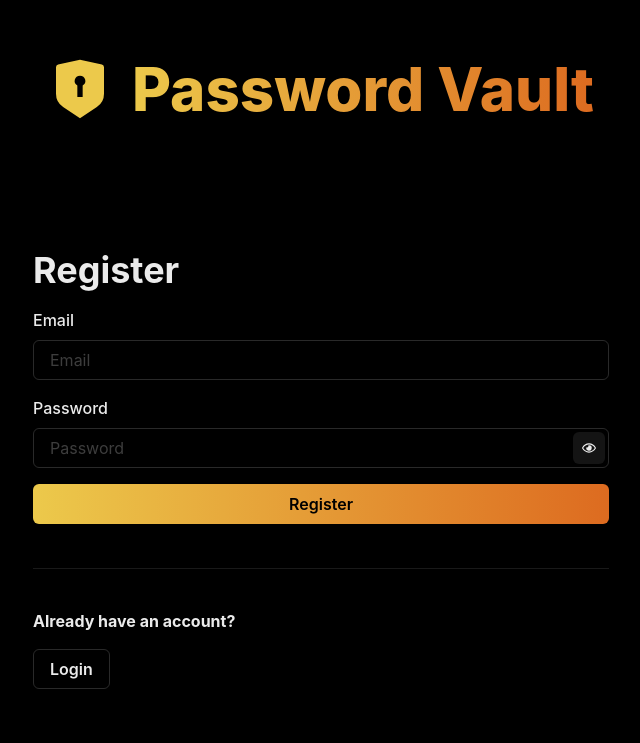
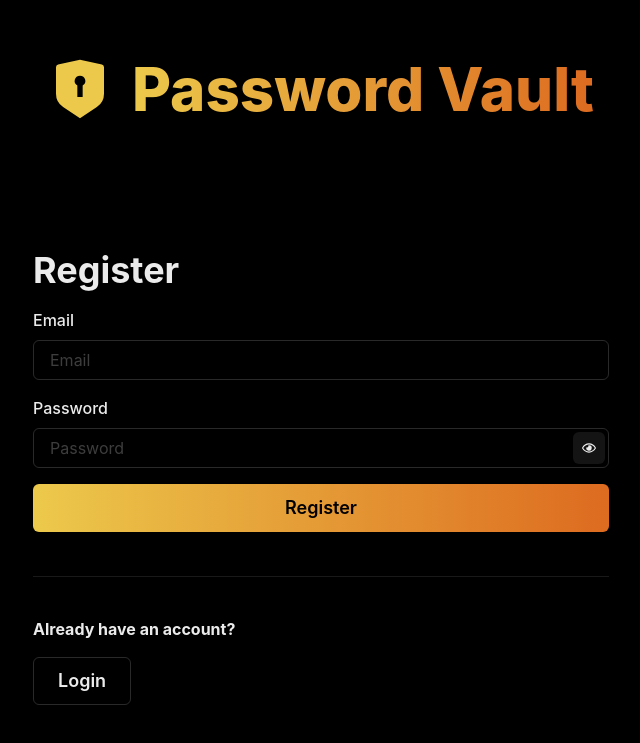
Before and after one commit to JCarlosLucio/password-vault, a Next.js app in the folder apps/client/: page / in a window 1280 px wide. Shown: the part 103-846 px from the top of the page, without its empty margins (319-959 px from the left). Built offline with nearby package versions, Linux system fonts and the light colour scheme; no server answers.

Commit message:
Increase Register/Login button size

```diff
--- a/apps/client/src/components/RegisterForm.tsx
+++ b/apps/client/src/components/RegisterForm.tsx
@@ -92,6 +92,7 @@ const RegisterForm = ({ setStep, setVaultKey }: RegisterFormProps) => {
           variant="gradient"
           data-testid="register-btn"
           isLoading={isLoading}
+          size="lg"
         >
           Register
         </Button>
@@ -106,6 +107,7 @@ const RegisterForm = ({ setStep, setVaultKey }: RegisterFormProps) => {
           variant="outline"
           data-testid="go-to-login-btn"
           onClick={goToLogin}
+          size="lg"
         >
           Login
         </Button>
```
